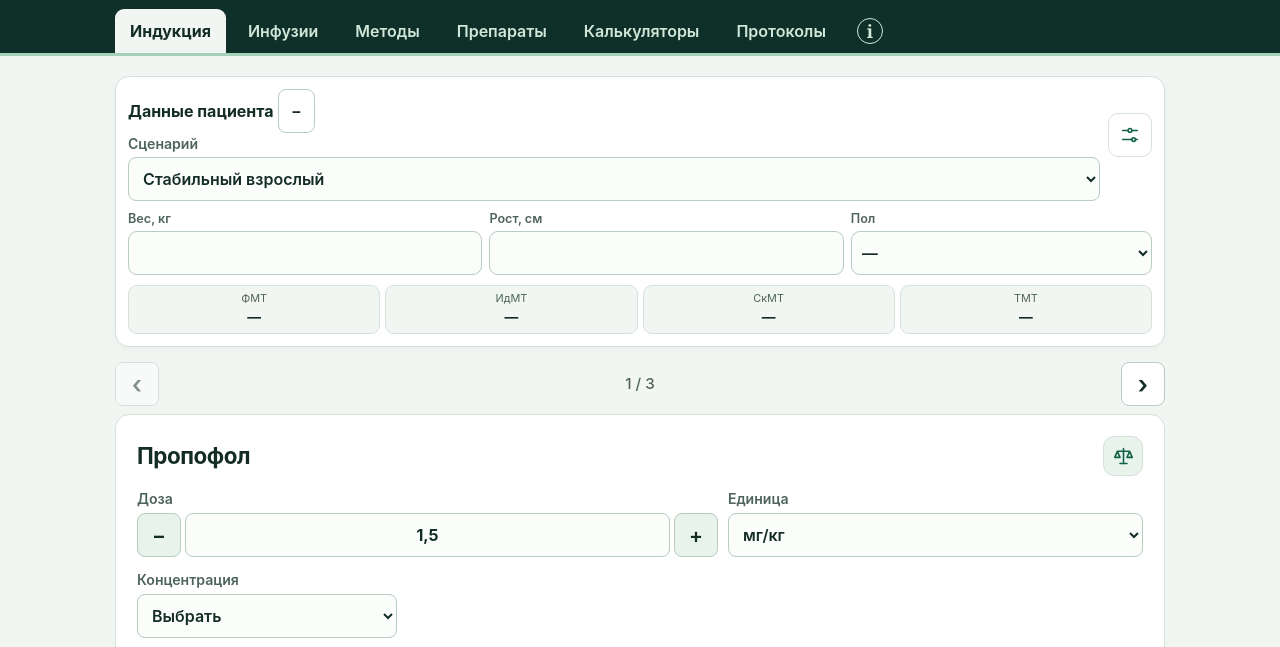
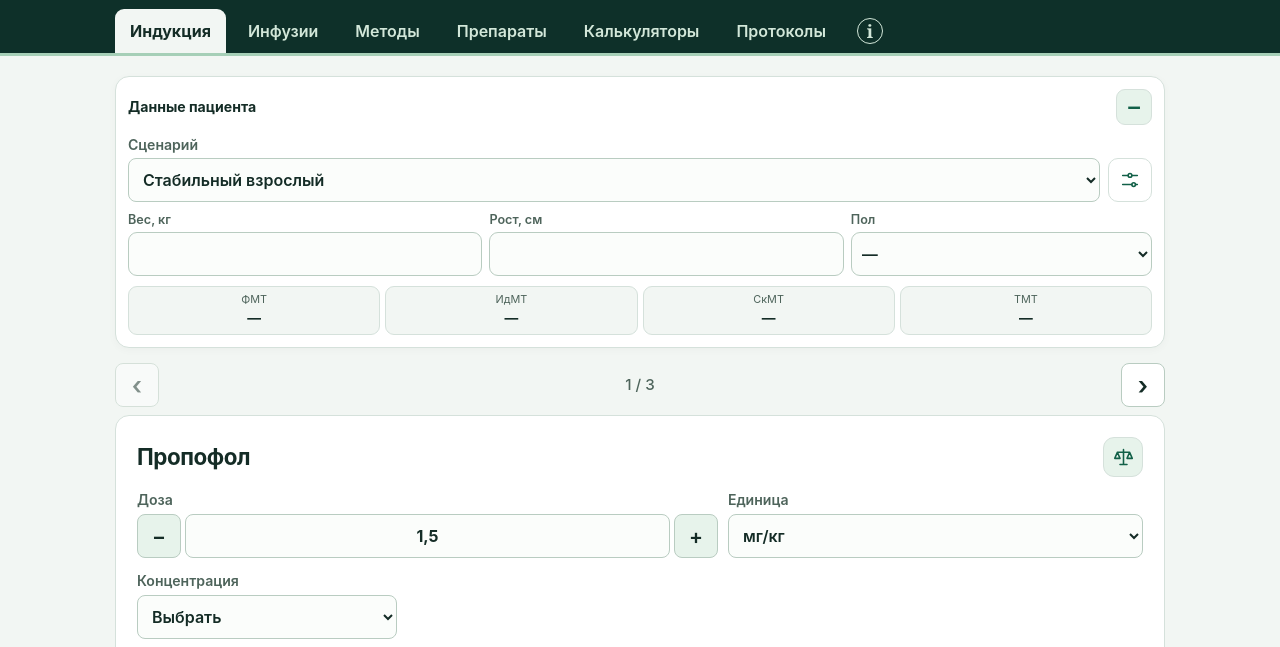
Before and after one commit to VladimirTsertseil/UncleSam, a plain HTML site: page index.html in a window 1280 px wide. Shown: the part 79-726 px from the top of the page. Drawn offline with Linux system fonts and the light colour scheme.

Commit message:
Style corner expand/collapse controls for patient panel

```diff
--- a/style.css
+++ b/style.css
@@ -477,3 +477,34 @@ nav { margin-top: 12px; }
   .patient-mass-item { padding-inline:2px; }
   .patient-mass-value { font-size:.78rem; }
 }
+
+/* Сворачиваемый блок пациента: плюс/минус в правом верхнем углу. */
+.shared-patient .patient-panel-heading {
+  display:flex; align-items:center; gap:8px; min-height:36px;
+  min-width:0; margin-bottom:9px;
+}
+.shared-patient .patient-panel-heading > strong {
+  color:var(--ink); font-size:.88rem; font-weight:700; white-space:nowrap;
+}
+.shared-patient .patient-panel-preview {
+  color:var(--muted); font-size:.79rem; line-height:1.2;
+  white-space:nowrap; overflow:hidden; text-overflow:ellipsis;
+  min-width:0; flex:1 1 auto;
+}
+.shared-patient .patient-collapse {
+  flex:0 0 36px; width:36px; height:36px; min-height:36px;
+  padding:0; margin-left:auto; display:grid; place-items:center;
+  border:1px solid var(--border); border-radius:9px;
+  background:var(--accent-pale); color:var(--accent);
+  font-size:25px; font-weight:500; line-height:1;
+}
+.shared-patient .scenario-tools > summary {
+  top:calc(12px + 36px + 9px + 1.5 * .88rem + 3px);
+}
+.shared-patient.is-collapsed { padding-block:8px; }
+.shared-patient.is-collapsed .patient-panel-heading { margin-bottom:0; }
+@media (max-width:360px) {
+  .shared-patient .scenario-tools > summary {
+    top:calc(9px + 36px + 9px + 1.5 * .88rem + 3px);
+  }
+}
```
